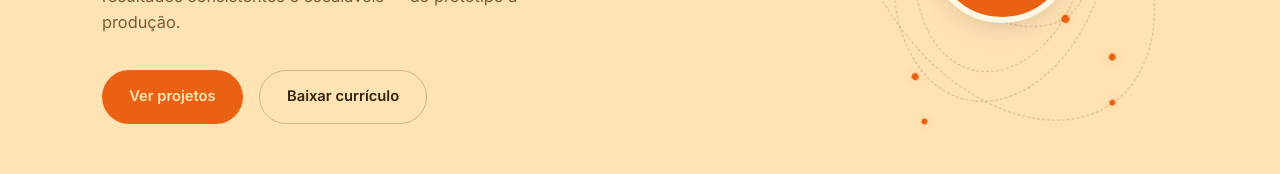
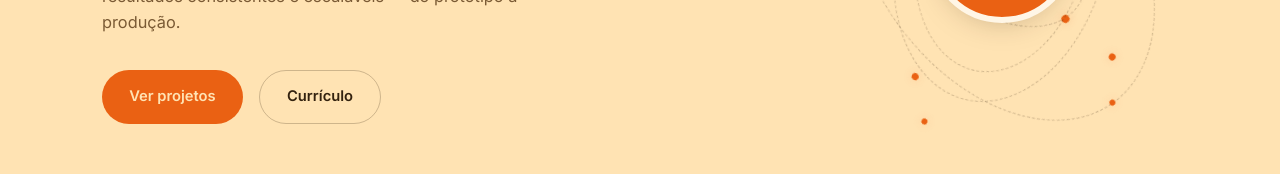
Before and after one commit to JoaoMartins-tech/Site, a React (Vite) app: page / in a window 1280 px wide. Shown: the part 392-566 px from the top of the page. Built offline with nearby package versions, Linux system fonts and the light colour scheme.

Commit message:
Change resume button text in Hero component
Updated the resume button text to 'Currículo'.

```diff
--- a/src/components/hero/Hero.tsx
+++ b/src/components/hero/Hero.tsx
@@ -24,7 +24,7 @@ export default function Hero() {
               target="_blank"
               rel="noopener noreferrer"
             >
-              {t('hero.btnResume')}
+              Currículo
             </a>
           </div>
         </div>
```
